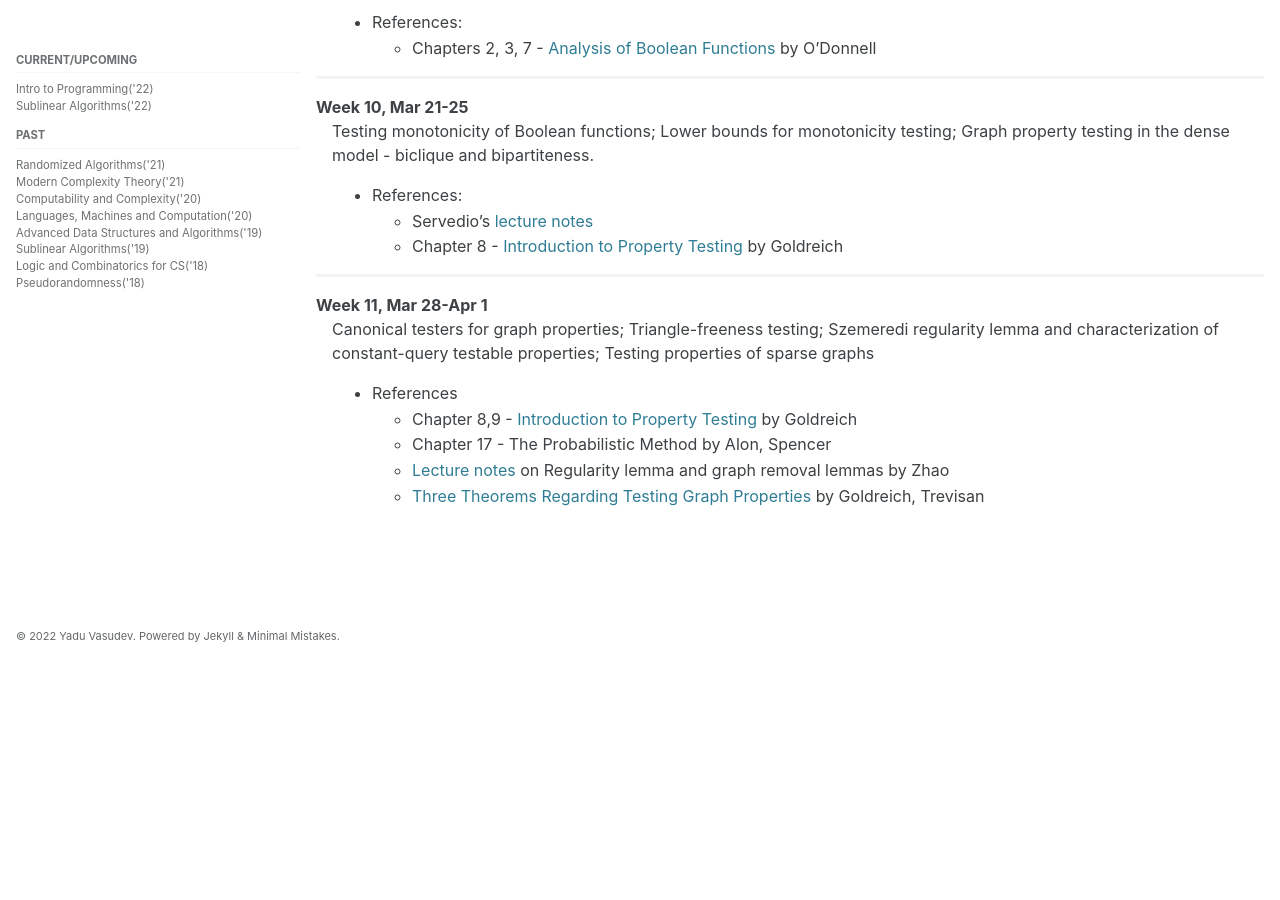
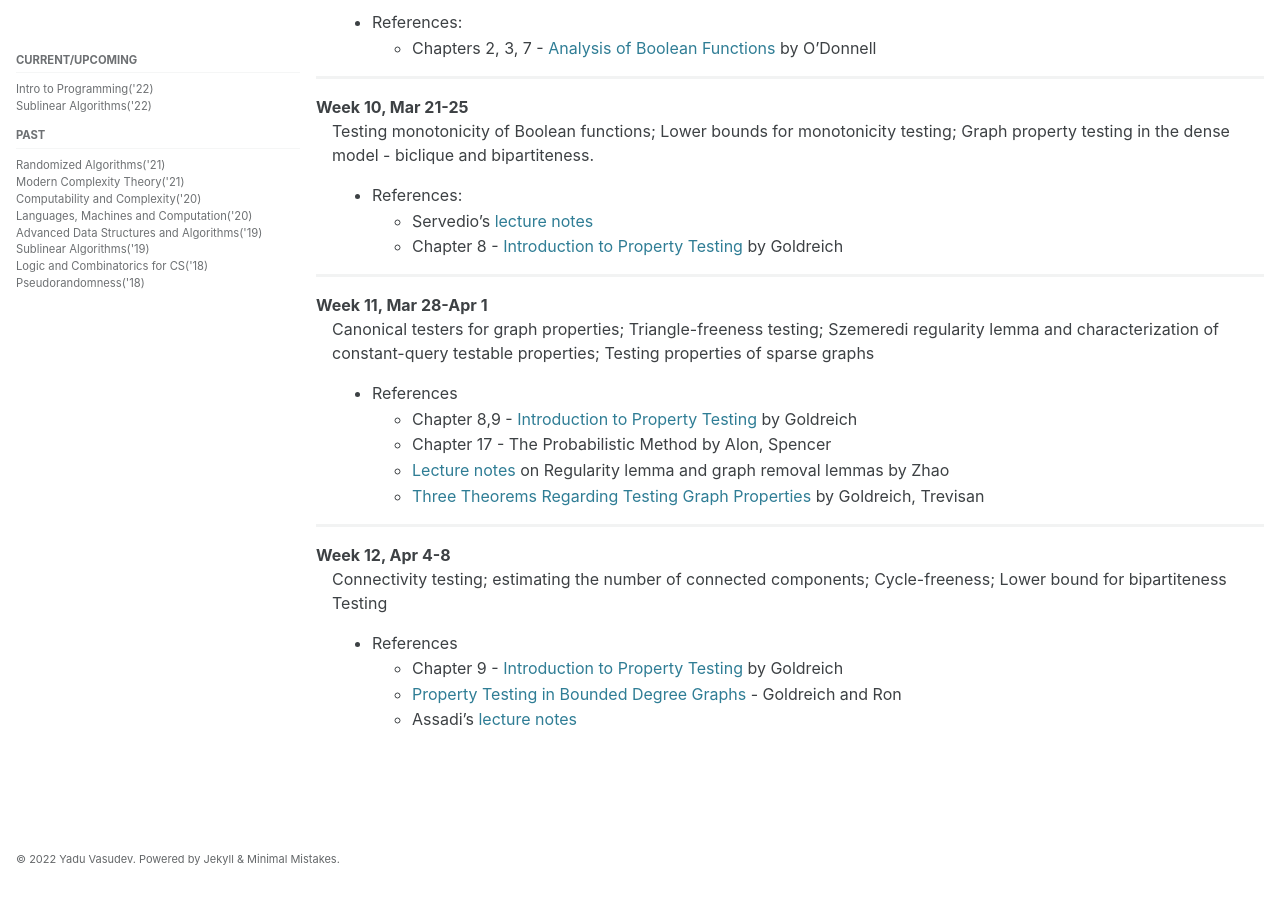
Before and after one commit to yaduvasudev/yaduvasudev.github.io, a Jekyll site: the page built from _pages/6025-22-lectures.md, in a window 1280 px wide and 900 px high, scrolled down 2461 px. Built offline with Jekyll 4.4.1, drawn with Linux system fonts in a browser that asks for light colours; cached includes are drawn as plain includes; formulas are drawn with MathJax 3; before the commit the page ends 3137 px from its top, so only the background shows below that.

Commit message:
Update 6025-22-lectures.md
Week 12 update

```diff
--- a/_pages/6025-22-lectures.md
+++ b/_pages/6025-22-lectures.md
@@ -126,3 +126,12 @@ Week 11, Mar 28-Apr 1
     - Chapter 17 - The Probabilistic Method by Alon, Spencer
     - [Lecture notes](https://ocw.mit.edu/courses/18-217-graph-theory-and-additive-combinatorics-fall-2019/a5281a219e31cddd10e5fe74434087a9_MIT18_217F19_ch3.pdf) on Regularity lemma and graph removal lemmas by Zhao
     - [Three Theorems Regarding Testing Graph Properties](http://theory.stanford.edu/~trevisan/pubs/gt03.pdf) by Goldreich, Trevisan
+
+---
+
+Week 12, Apr 4-8
+: Connectivity testing; estimating the number of connected components; Cycle-freeness; Lower bound for bipartiteness Testing
+- References
+    - Chapter 9 - [Introduction to Property Testing](https://www.wisdom.weizmann.ac.il/~oded/PDF/pt-v3.pdf) by Goldreich
+    - [Property Testing in Bounded Degree Graphs](https://www.cs.princeton.edu/courses/archive/spr04/cos598B/bib/GoldreichR-boundedG.pdf) - Goldreich and Ron
+    - Assadi's [lecture notes](https://people.cs.rutgers.edu/~sa1497/courses/cs514-s20/lec2.pdf)
```
